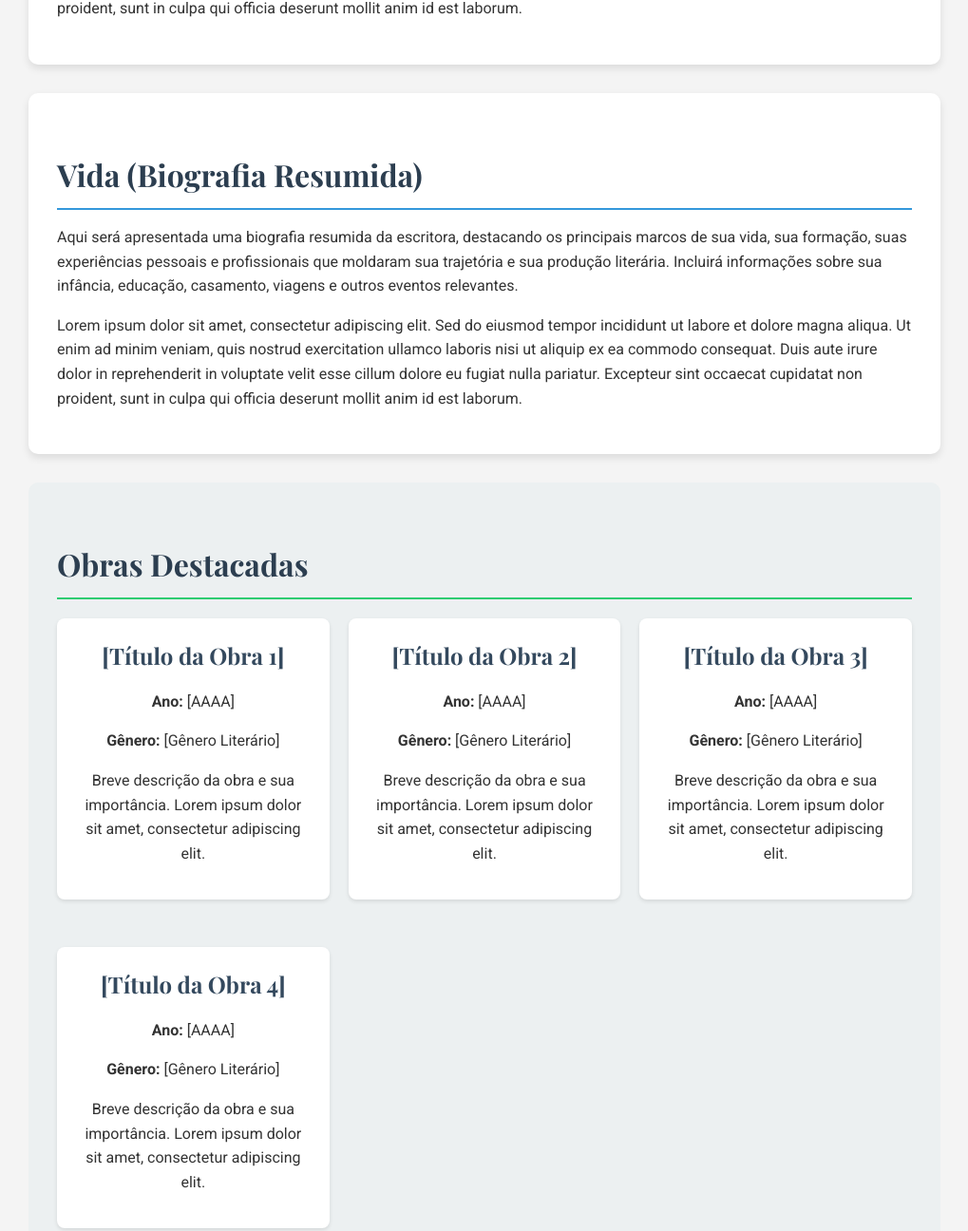
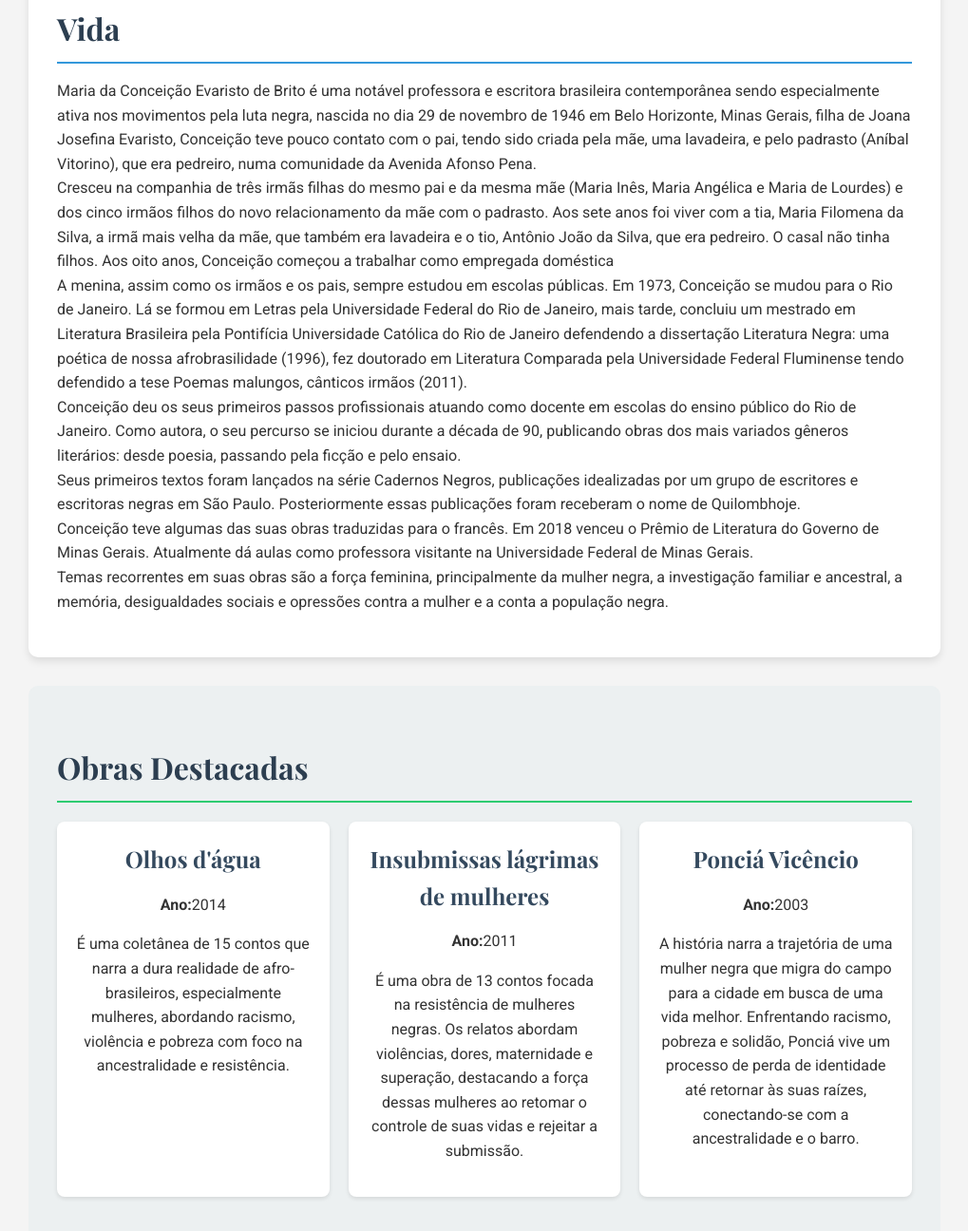
Before and after one commit to Rossettifsc/Concei--oEvaristo, a plain HTML site: page index.html in a window 1280 px wide. Shown: the part 880-2176 px from the top of the page at 95% size, without its empty margins (130-1149 px from the left). Drawn offline with nearby package versions, Linux system fonts and the light colour scheme.

Commit message:
Update author details and biography in index.htmlok

```diff
--- a/index.html
+++ b/index.html
@@ -3,14 +3,14 @@
 <head>
     <meta charset="UTF-8">
     <meta name="viewport" content="width=device-width, initial-scale=1.0">
-    <title>Biografia da Escritora - [Nome da Escritora]</title>
+    <title>Conceição Evaristo</title>
     <link rel="stylesheet" href="assets/styles.css">
     <link href="https://fonts.googleapis.com/css2?family=Playfair+Display:wght@400;700&family=Roboto:wght@300;400;700&display=swap" rel="stylesheet">
 </head>
 <body>
     <header>
         <div class="container">
-            <h1>[Nome da Escritora]</h1>
+            <h1>Conceição Evaristo</h1>
             <nav>
                 <ul>
                     <li><a href="#identificacao">Identificação</a></li>
@@ -31,53 +31,65 @@
                 <img src="placeholder_image.jpg" alt="Imagem da Escritora" class="writer-image">
                 <div class="identificacao-text">
                     <h2>Identificação</h2>
-                    <p><strong>Nome Completo:</strong> [Nome Completo da Escritora]</p>
-                    <p><strong>Data de Nascimento:</strong> [DD/MM/AAAA]</p>
-                    <p><strong>Local de Nascimento:</strong> [Cidade, Estado, País]</p>
-                    <p><strong>Origem:</strong> [Breve descrição da origem familiar/social]</p>
-                    <p><strong>Período de Atuação:</strong> [Século/Período Literário]</p>
+                    <p><strong>Nome Completo:</strong> Maria da Conceição Evaristo de Brito</p>
+                    <p><strong>Data de Nascimento:</strong>29/11/1946</p>
+                    <p><strong>Local de Nascimento:</strong>Belo Horizonte, Minas Gerais</p>
                 </div>
             </div>
         </section>
 
         <section id="contexto" class="card">
             <h2>Contexto Histórico e Social</h2>
-            <p>Este espaço descreverá o cenário histórico e social em que a escritora viveu e produziu. Abordará os principais eventos, movimentos culturais e as condições sociais que influenciaram sua obra e sua vida. Por exemplo, o período pós-abolição, a Belle Époque brasileira, as transformações urbanas, etc.</p>
-            <p>Lorem ipsum dolor sit amet, consectetur adipiscing elit. Sed do eiusmod tempor incididunt ut labore et dolore magna aliqua. Ut enim ad minim veniam, quis nostrud exercitation ullamco laboris nisi ut aliquip ex ea commodo consequat. Duis aute irure dolor in reprehenderit in voluptate velit esse cillum dolore eu fugiat nulla pariatur. Excepteur sint occaecat cupidatat non proident, sunt in culpa qui officia deserunt mollit anim id est laborum.</p>
-        </section>
+           <p>Lorem ipsum dolor sit amet, consectetur adipiscing elit. Sed do eiusmod tempor incididunt ut labore et dolore magna aliqua. Ut enim ad minim veniam, quis nostrud exercitation ullamco laboris nisi ut aliquip ex ea commodo consequat. Duis aute irure dolor in reprehenderit in voluptate velit esse cillum dolore eu fugiat nulla pariatur. Excepteur sint occaecat cupidatat non proident, sunt in culpa qui officia deserunt mollit anim id est laborum.</p>
+
+
+</section>
 
         <section id="vida" class="card">
-            <h2>Vida (Biografia Resumida)</h2>
-            <p>Aqui será apresentada uma biografia resumida da escritora, destacando os principais marcos de sua vida, sua formação, suas experiências pessoais e profissionais que moldaram sua trajetória e sua produção literária. Incluirá informações sobre sua infância, educação, casamento, viagens e outros eventos relevantes.</p>
-            <p>Lorem ipsum dolor sit amet, consectetur adipiscing elit. Sed do eiusmod tempor incididunt ut labore et dolore magna aliqua. Ut enim ad minim veniam, quis nostrud exercitation ullamco laboris nisi ut aliquip ex ea commodo consequat. Duis aute irure dolor in reprehenderit in voluptate velit esse cillum dolore eu fugiat nulla pariatur. Excepteur sint occaecat cupidatat non proident, sunt in culpa qui officia deserunt mollit anim id est laborum.</p>
-        </section>
+            <h2>Vida</h2>
+            <p>Maria da Conceição Evaristo de Brito é uma notável professora e escritora brasileira contemporânea sendo especialmente ativa nos movimentos pela luta negra, nascida no dia 29 de novembro de 1946 em Belo Horizonte, Minas Gerais, filha de Joana Josefina Evaristo, Conceição teve pouco contato com o pai, tendo sido criada pela mãe, uma lavadeira, e pelo padrasto (Aníbal Vitorino), que era pedreiro, numa comunidade da Avenida Afonso Pena.
+<br>
+Cresceu na companhia de três irmãs filhas do mesmo pai e da mesma mãe (Maria Inês, Maria Angélica e Maria de Lourdes) e dos cinco irmãos filhos do novo relacionamento da mãe com o padrasto. Aos sete anos foi viver com a tia, Maria Filomena da Silva, a irmã mais velha da mãe, que também era lavadeira e o tio, Antônio João da Silva, que era pedreiro. O casal não tinha filhos. Aos oito anos, Conceição começou a trabalhar como empregada doméstica
+<br>
+A menina, assim como os irmãos e os pais, sempre estudou em escolas públicas. Em 1973, Conceição se mudou para o Rio de Janeiro. Lá se formou em Letras pela Universidade Federal do Rio de Janeiro, mais tarde, concluiu um mestrado em Literatura Brasileira pela Pontifícia Universidade Católica do Rio de Janeiro defendendo a dissertação Literatura Negra: uma poética de nossa afrobrasilidade (1996), fez doutorado em Literatura Comparada pela Universidade Federal Fluminense tendo defendido a tese Poemas malungos, cânticos irmãos (2011).
+<br>
+Conceição deu os seus primeiros passos profissionais atuando como docente em escolas do ensino público do Rio de Janeiro. Como autora, o seu percurso se iniciou durante a década de 90, publicando obras dos mais variados gêneros literários: desde poesia, passando pela ficção e pelo ensaio.
+<br>
+Seus primeiros textos foram lançados na série Cadernos Negros, publicações idealizadas por um grupo de escritores e escritoras negras em São Paulo. Posteriormente essas publicações foram receberam o nome de Quilombhoje.
+<br>
+Conceição teve algumas das suas obras traduzidas para o francês. Em 2018 venceu o Prêmio de Literatura do Governo de Minas Gerais. Atualmente dá aulas como professora visitante na Universidade Federal de Minas Gerais.
+<br>
+Temas recorrentes em suas obras são a força feminina, principalmente da mulher negra, a investigação familiar e ancestral, a memória, desigualdades sociais e opressões contra a mulher e a conta a população negra.</p>
+           </p>
+             </section>
 
         <section id="obras">
             <h2>Obras Destacadas</h2>
             <div class="works-grid">
                 <div class="work-card card">
-                    <h3>[Título da Obra 1]</h3>
-                    <p><strong>Ano:</strong> [AAAA]</p>
-                    <p><strong>Gênero:</strong> [Gênero Literário]</p>
-                    <p>Breve descrição da obra e sua importância. Lorem ipsum dolor sit amet, consectetur adipiscing elit.</p>
+                    <h3>Olhos d'água</h3>
+                    <p><strong>Ano:</strong>2014</p>
+                    <p>É uma coletânea de 15 contos que narra a dura realidade de afro-brasileiros, especialmente mulheres, abordando racismo, violência e pobreza com foco na ancestralidade e resistência.</p>
                 </div>
                 <div class="work-card card">
-                    <h3>[Título da Obra 2]</h3>
-                    <p><strong>Ano:</strong> [AAAA]</p>
-                    <p><strong>Gênero:</strong> [Gênero Literário]</p>
-                    <p>Breve descrição da obra e sua importância. Lorem ipsum dolor sit amet, consectetur adipiscing elit.</p>
+                    <h3>Insubmissas lágrimas de mulheres</h3>
+                    <p><strong>Ano:</strong>2011</p>
+                    <p>É uma obra de 13 contos focada na resistência de mulheres negras. Os relatos abordam violências, dores, maternidade e superação, destacando a força dessas mulheres ao retomar o controle de suas vidas e rejeitar a submissão.</p>
                 </div>
                 <div class="work-card card">
-                    <h3>[Título da Obra 3]</h3>
-                    <p><strong>Ano:</strong> [AAAA]</p>
-                    <p><strong>Gênero:</strong> [Gênero Literário]</p>
-                    <p>Breve descrição da obra e sua importância. Lorem ipsum dolor sit amet, consectetur adipiscing elit.</p>
+                    <h3>Ponciá Vicêncio</h3>
+                    <p><strong>Ano:</strong>2003</p>
+                    <p>A história narra a trajetória de uma 	mulher negra que migra do campo para a cidade em busca de uma vida 	melhor. Enfrentando racismo, pobreza e solidão, Ponciá vive um processo de 	perda de identidade até retornar às suas raízes, conectando-se com a ancestralidade e o barro.</p>
                 </div>
                 <div class="work-card card">
-                    <h3>[Título da Obra 4]</h3>
-                    <p><strong>Ano:</strong> [AAAA]</p>
-                    <p><strong>Gênero:</strong> [Gênero Literário]</p>
-                    <p>Breve descrição da obra e sua importância. Lorem ipsum dolor sit amet, consectetur adipiscing elit.</p>
+                    <h3>Poemas da recordação e outros movimentos</h3>
+                    <p><strong>Ano:</strong>2008</p>
+                    <p>É uma obra poética potente que aborda memória, ancestralidade, resistência negra, amor e dor. Com forte tom lírico e social, os poemas exploram a vivência da mulher negra no Brasil, focando em temas como pobreza, cotidiano, família e religiosidade, transformando silêncio em voz.</p>
+                </div>
+                 <div class="work-card card">
+                    <h3>Becos da Memória</h3>
+                    <p><strong>Ano:</strong>2006</p>
+                    <p>É um romance baseado na vivência da autora em uma favela de Belo Horizonte, retratando a vida de moradores às vésperas de um desfavelamento. A obra narra, através da protagonista Maria-Nova, histórias de resistência, pobreza e racismo, focando na memória de um povo marginalizado que luta para manter sua dignidade.</p>
                 </div>
             </div>
         </section>
@@ -85,8 +97,8 @@
         <section id="trecho" class="card">
             <h2>Trecho de uma Obra</h2>
             <blockquote class="styled-blockquote">
-                <p>"Lorem ipsum dolor sit amet, consectetur adipiscing elit. Sed do eiusmod tempor incididunt ut labore et dolore magna aliqua. Ut enim ad minim veniam, quis nostrud exercitation ullamco laboris nisi ut aliquip ex ea commodo consequat."</p>
-                <footer>— [Nome da Escritora], <em>[Título da Obra]</em></footer>
+                <p>"Lembro-me ainda do temor de minha mãe nos dias de fortes chuvas. Em cima da cama, agarrada a nós, ela nos protegia com seu abraço. E com os olhos alagados de pranto balbuciava rezas a Santa Bárbara, temendo que o nosso frágil barraco desabasse sobre nós. E eu não sei se o lamento-pranto de minha mãe, se o barulho da chuva... Sei que tudo me causava a sensação de que a nossa casa balançava ao vento. Nesses momentos os olhos de minha mãe se confundiam com os olhos da natureza. Chovia, chorava! Chorava, chovia! Então, porque eu não conseguia lembrar a cor dos olhos dela?"</p>
+                <footer>— Conceição Evaristo, <em>Olhos d'água</em></footer>
             </blockquote>
         </section>
 
```
